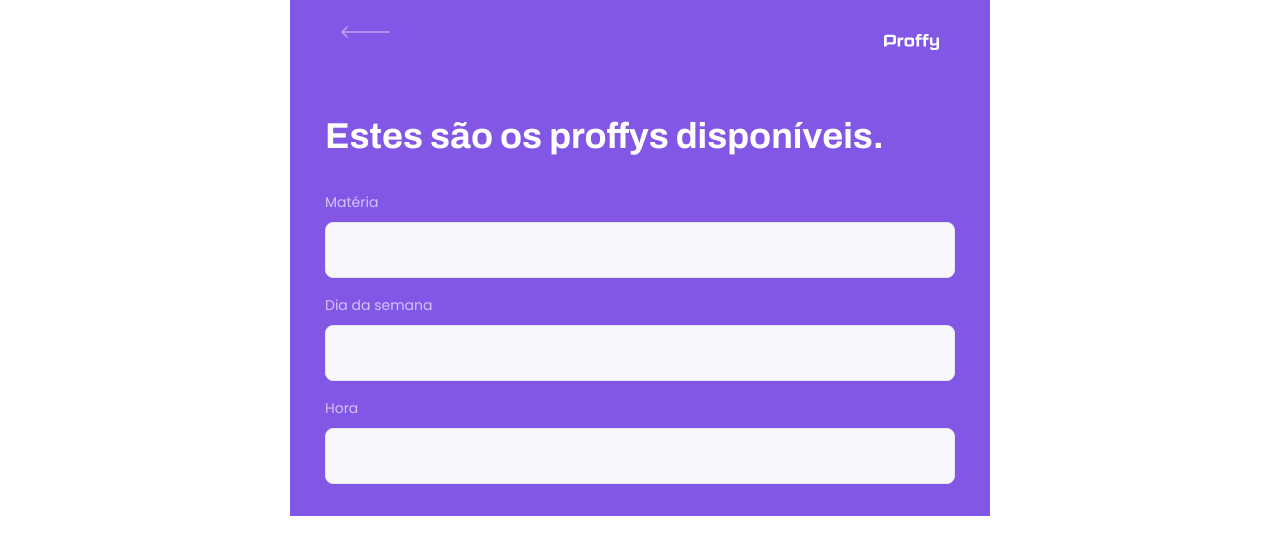
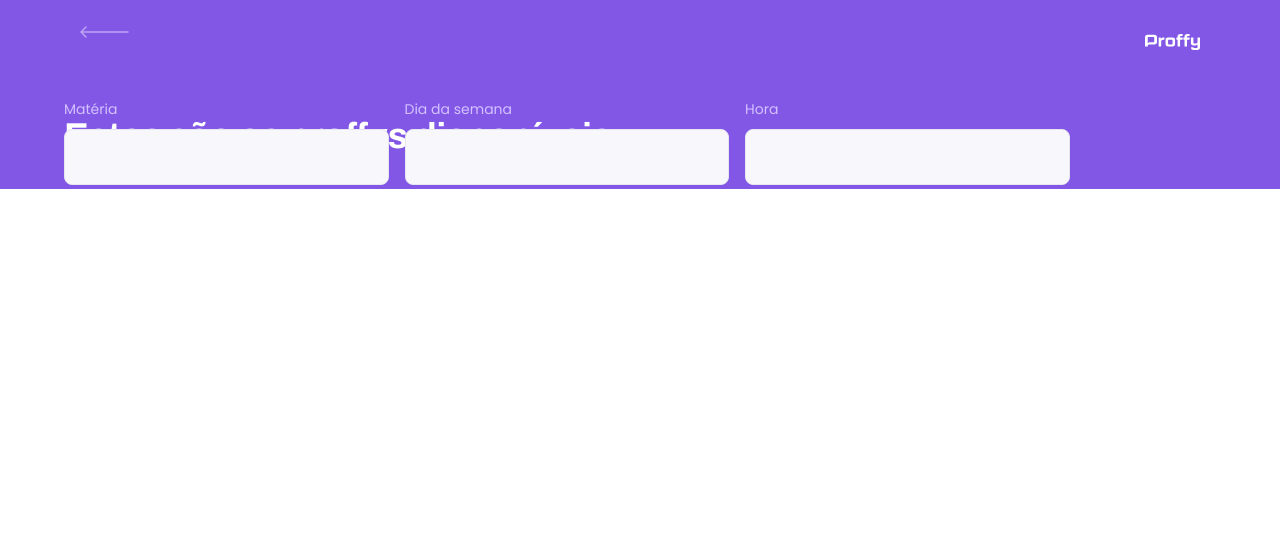
Before and after one commit to Eduardo-SO/Proffy, a React (Create React App) app in the folder web/: page /study in a window 1280 px wide. Shown: the top 554 px of the page. Built offline with nearby package versions, Linux system fonts and the light colour scheme.

Commit message:
add: Desktop styles

```diff
--- a/web/src/pages/TeacherList/styles.ts
+++ b/web/src/pages/TeacherList/styles.ts
@@ -4,6 +4,10 @@ export const Container = styled.div`
   width: 100vw;
   max-width: 700px;
   height: 100vh;
+
+  @media(min-width: 700px) {
+    max-width: 100%;
+  }
 `;
 
 export const SearchTeachers = styled.form`
@@ -11,6 +15,15 @@ export const SearchTeachers = styled.form`
 
   label {
     color: var(--color-text-in-primary);
+  }
+
+  @media(min-width: 700px) {
+    position: absolute;
+    bottom: -28px;
+
+    display: grid;
+    grid-template-columns: repeat(3, 1fr);
+    column-gap: 16px;
   }
 `;
 
@@ -52,4 +65,10 @@ export const InputBlock = styled.div`
 
     background: var(--color-primary-light);
   }
+
+  @media(min-width: 700px) {
+    & + div {
+      margin-top: 0rem;
+    }
+  }
 `;
```
